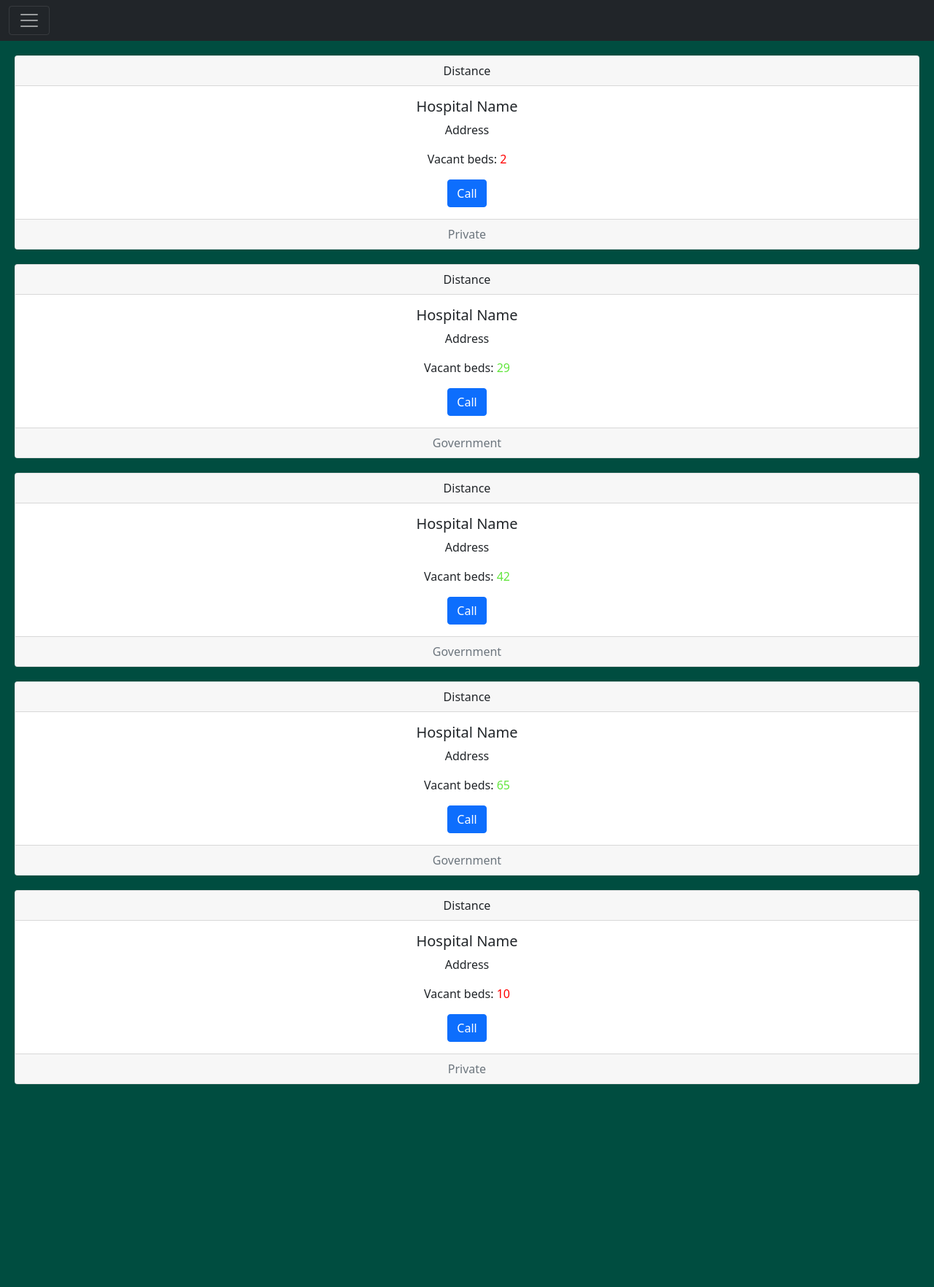
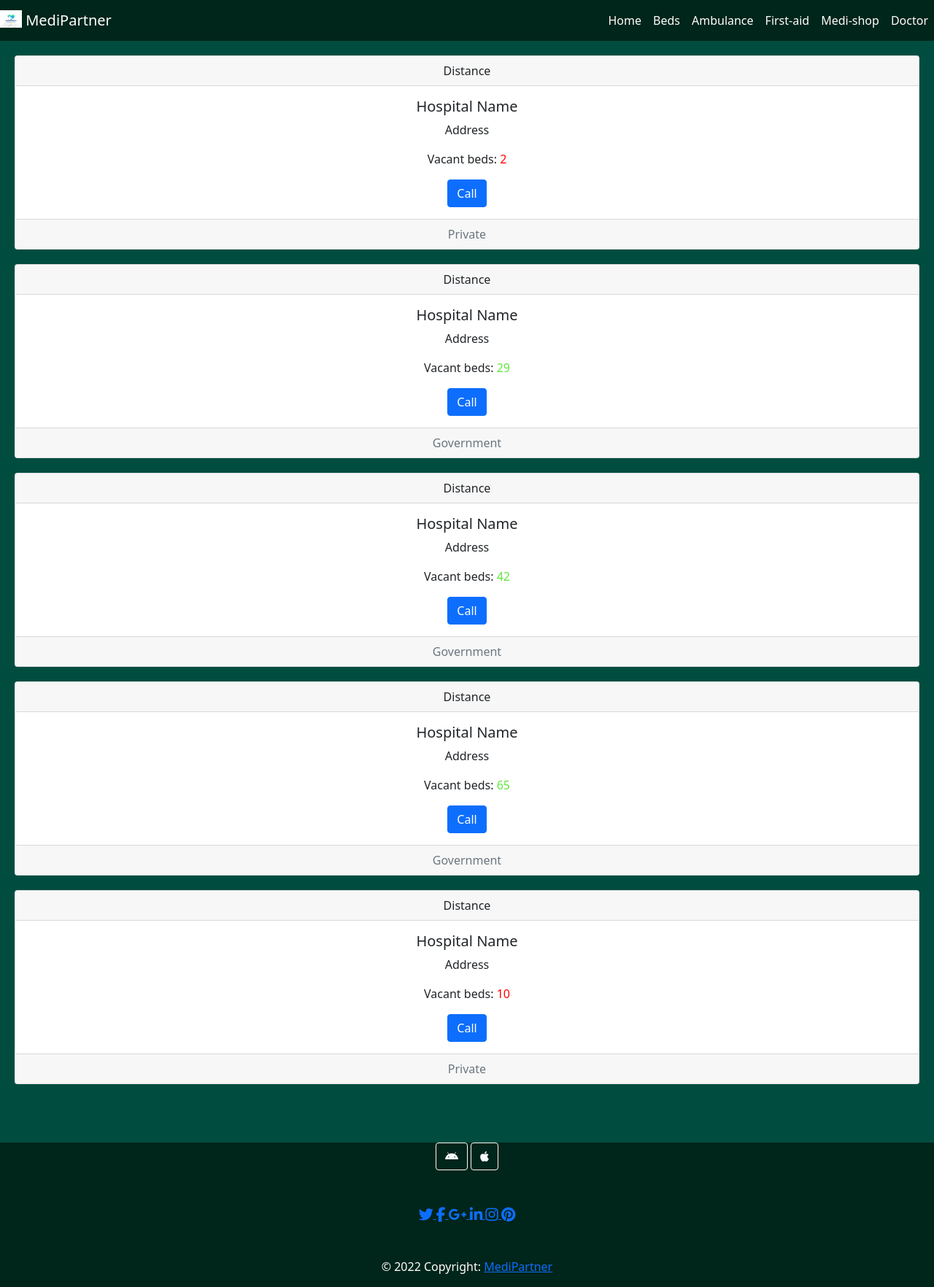
Before and after one commit to finesse-2309/MediPartner, a plain HTML site: page bed/Beds.html in a window 1280 px wide. Shown: the whole page at 73% size. Before the commit the page ends 1506 px from the top, so only its background shows below. Drawn offline with nearby package versions, Linux system fonts and the light colour scheme.

Commit message:
minor changes to beds page

```diff
--- a/ambulance/Ambulance.html
+++ b/bed/Beds.html
@@ -8,25 +8,61 @@
     <link rel="stylesheet" href="/style.css">
     <link href="https://cdn.jsdelivr.net/npm/bootstrap@5.1.3/dist/css/bootstrap.min.css" rel="stylesheet" integrity="sha384-1BmE4kWBq78iYhFldvKuhfTAU6auU8tT94WrHftjDbrCEXSU1oBoqyl2QvZ6jIW3" crossorigin="anonymous">
     <script src="https://cdn.jsdelivr.net/npm/bootstrap@5.1.3/dist/js/bootstrap.bundle.min.js" integrity="sha384-ka7Sk0Gln4gmtz2MlQnikT1wXgYsOg+OMhuP+IlRH9sENBO0LRn5q+8nbTov4+1p" crossorigin="anonymous"></script>
+    <script
+      src="https://kit.fontawesome.com/90b91443f6.js"
+      crossorigin="anonymous"
+    ></script>
 </head>
 <body style="background-color: #004d40;">
 
-  <div class="collapse" id="navbarToggleExternalContent">
-    <div class="bg-dark p-4">
-      <h5 class="text-white h4">Collapsed content</h5>
-      <span class="text-muted">Toggleable via the navbar brand.</span>
-    </div>
-  </div>
-  <nav class="navbar navbar-dark bg-dark">
-    <div class="container-fluid">
-      <button class="navbar-toggler" type="button" data-bs-toggle="collapse" data-bs-target="#navbarToggleExternalContent" aria-controls="navbarToggleExternalContent" aria-expanded="false" aria-label="Toggle navigation">
-        <span class="navbar-toggler-icon"></span>
-      </button>
+  <nav class="navbar navbar-expand-lg" style="background-color: #00251a">
+    <a class="navbar-brand" href="">
+      <img
+        src="/Images/mediPartner (1).png"
+        alt=""
+        width="30"
+        height="24"
+        class="d-inline-block align-text-top"
+      />
+      <span style="color: white">MediPartner</span>
+    </a>
+    <button
+      class="navbar-toggler"
+      type="button"
+      data-bs-toggle="collapse"
+      data-bs-target="#navbarTogglerDemo01"
+      aria-controls="navbarTogglerDemo01"
+      aria-expanded="false"
+      aria-label="Toggle navigation"
+      style="background-color: rgb(10, 62, 6); border: rgb(205, 142, 24);"
+    >
+      <span class="navbar-toggler-icon"></span>
+    </button>
+    <div class="collapse navbar-collapse" id="navbarTogglerDemo01">
+      <ul class="nav-it navbar-nav ms-auto">
+        <li class="nav-item">
+          <a class="nav-link" href="index.html" style="color: white">Home</a>
+        </li>
+        <li class="nav-item">
+          <a class="nav-link" href=" https:/google.com" style="color: white"
+            >Beds</a
+          >
+        </li>
+        <li class="nav-item">
+          <a class="nav-link" href="" style="color: white">Ambulance</a>
+        </li>
+        <li class="nav-item">
+          <a class="nav-link" href="" style="color: white">First-aid</a>
+        </li>
+        <li class="nav-item">
+          <a class="nav-link" href="" style="color: white">Medi-shop</a>
+        </li>
+        <li class="nav-item">
+          <a class="nav-link" href="" style="color: white">Doctor</a>
+        </li>
+      </ul>
     </div>
   </nav>
-
-
-
 
     <div class="card text-center">
         <div class="card-header">
@@ -107,5 +143,54 @@
           Private
         </div>
       </div>
+
+      <footer
+      class="page-footer font-small cyan darken-3"
+      style="margin-top: 5rem; background-color: #00251a"
+    >
+      <div class="bottons text-center" style="margin-bottom: 3rem">
+        <button type="button" class="btn btn-outline-light btn-md download-b"
+          ><i class="fa-brands fa-android" width></i>
+        </button>
+        <button type="button" class="btn btn-outline-light btn-md download-b"
+          ><i class="fa-brands fa-apple"></i
+        ></button>
+      </div>
+
+      <div class="col text-center">
+        <a href="/">
+          <i class="fab fa-twitter fa-lg white-text mr-md-5 mr-3 fa-2x"> </i>
+        </a>
+
+        <a href="/">
+          <i class="fab fa-facebook-f fa-lg white-text mr-md-5 mr-3 fa-2x"> </i>
+        </a>
+
+        <a href="/">
+          <i class="fab fa-google-plus-g fa-lg white-text mr-md-5 mr-3 fa-2x">
+          </i>
+        </a>
+
+        <a href="/">
+          <i class="fab fa-linkedin-in fa-lg white-text mr-md-5 mr-3 fa-2x">
+          </i>
+        </a>
+
+        <a href="/">
+          <i class="fab fa-instagram fa-lg white-text mr-md-5 mr-3 fa-2x"> </i>
+        </a>
+
+        <a href="/">
+          <i class="fab fa-pinterest fa-lg white-text fa-2x"> </i>
+        </a>
+      </div>
+
+      <div
+        class="footer-copyright text-center py-3"
+        style="margin-top: 2rem; color: white"
+        >© 2022 Copyright:
+        <a href="/"> MediPartner</a>
+      </div>
+    </footer>
 </body>
 </html>
```
Also changed, not shown: bed/style.css (line endings or trailing spaces).
